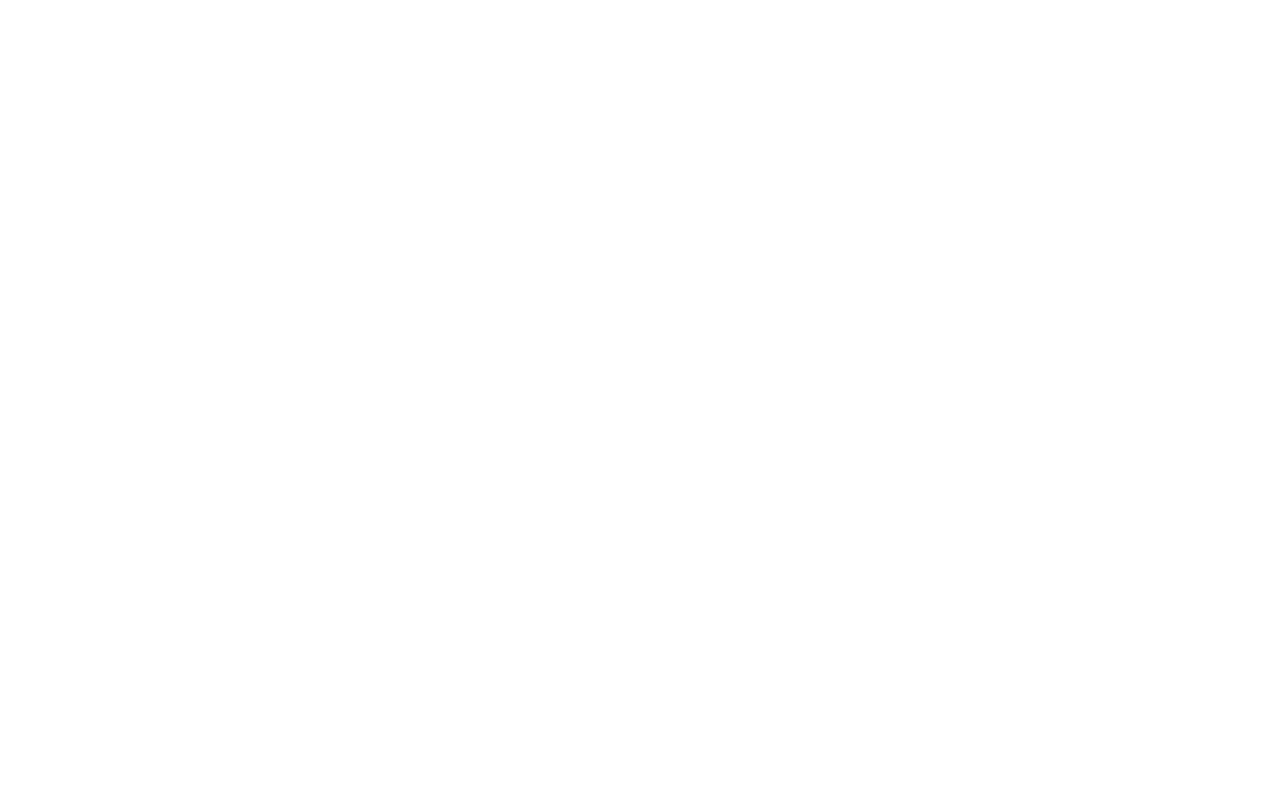
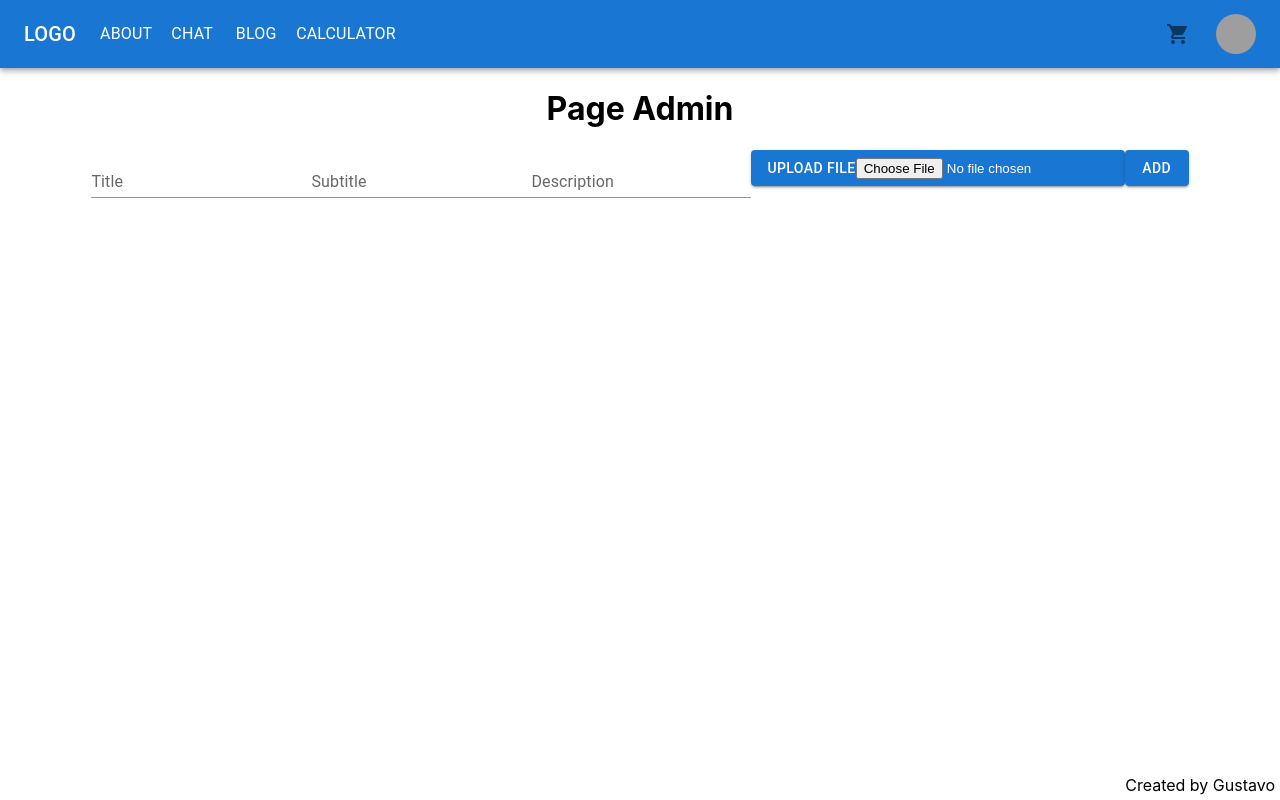
Before and after one commit to cypri9x/e_commerce, a React (Create React App) app: page /Admin in a window 1280 px wide. Before the commit this address had no page. Built offline with nearby package versions, Linux system fonts and the light colour scheme; grey boxes are pictures that could not be loaded.

Commit message:
Split new page item

```diff
--- a/src/components/TopBar.jsx
+++ b/src/components/TopBar.jsx
@@ -18,7 +18,7 @@
 import { useCustomContext } from '../store/CustomContext'
 
 const pages = ['about', 'Chat', 'Blog', 'Calculator'];
-const settings = ['Profile', 'Account', 'Dashboard', 'Logout'];
+const settings = ['Profile', 'Account', 'Admin', 'Logout'];
 
 function TopBar() {
   const { state, dispatch } = useCustomContext();
@@ -44,6 +44,11 @@
   }
 
   const handleCloseUserMenu = () => {
+    setAnchorElUser(null);
+  }
+
+  const handleNavigateSettingsMenu = (page) => {
+    navigate(page);
     setAnchorElUser(null);
   }
 
@@ -149,7 +154,7 @@
             onClose={handleCloseUserMenu}
           >
             {settings.map((setting) => (
-              <MenuItem key={setting} onClick={handleCloseUserMenu}>
+              <MenuItem key={setting} onClick={() => handleNavigateSettingsMenu(setting)}>
                 <Typography textAlign="center">{setting}</Typography>
               </MenuItem>
             ))}
--- a/src/index.js
+++ b/src/index.js
@@ -13,6 +13,7 @@
 import Chat from './pages/Chat/Chat';
 import Calculator from './pages/Calculator/Calculator';
 import Cart from './pages/Cart/Cart';
+import Admin from './pages/Admin/Admin';
 
 ReactDOM.render(
   <React.StrictMode>
@@ -24,6 +25,7 @@
         <Route path="chat" element={<Chat />} />
         <Route path="calculator" element={<Calculator/>}/>
         <Route path="Cart" element={<Cart/>}/>
+        <Route path="Admin" element={<Admin/>}/>
       </Route>
     </Routes>
   </BrowserRouter>
--- /dev/null
+++ b/src/pages/Admin/Admin.js
@@ -0,0 +1,11 @@
+import NewItem from "./Components/NewItem";
+
+function Admin() {
+
+    return <div>
+        <h1>Page Admin</h1>
+        <NewItem></NewItem>
+    </div>;
+
+}
+export default Admin;
--- /dev/null
+++ b/src/pages/Admin/Components/NewItem.js
@@ -0,0 +1,56 @@
+import { Button, TextField } from "@mui/material";
+import { useState } from "react";
+import { useCustomContext } from "../../../store/CustomContext";
+
+
+
+function NewItem() {
+    const [image64, setImage64] = useState("");
+    const [title, setTitle] = useState("");
+    const [subtitle, setSubtitle] = useState("");
+    const [description, setDescription] = useState("");
+    const { state, dispatch } = useCustomContext();
+
+    function handleAddClick() {
+        dispatch({
+            type: "save",
+            payload: {
+                title: title,
+                subtitle: subtitle,
+                description: description,
+                image:  image64
+
+            },
+        });
+    }
+
+    function getImageBase64(event) {
+        let file = event.target.files[0];
+        let reader = new FileReader();
+        reader.readAsDataURL(file);
+        reader.onload =  () => {
+            setImage64(reader.result);
+        };
+
+     }
+
+    return <div>
+        <TextField label="Title" variant="standard" onChange={(e) => setTitle(e.target.value)} />
+        <TextField label="Subtitle" variant="standard" onChange={(e) => setSubtitle(e.target.value)} />
+        <TextField label="Description" variant="standard" onChange={(e) => setDescription(e.target.value)} />
+        <Button
+            variant="contained"
+            component="label"
+        >
+            Upload File
+            <input
+                type="file"
+                id ="MyImage"
+                name="imgname"
+                onChange={getImageBase64}
+            />
+        </Button>
+        <Button variant="contained" onClick={handleAddClick}>Add</Button>
+    </div>;
+}
+export default NewItem;
--- a/src/pages/Chat/Chat.js
+++ b/src/pages/Chat/Chat.js
@@ -6,25 +6,7 @@
 
 function Chat() {
     const { state, dispatch } = useCustomContext();
-    const [title, setTitle] = useState("");
-    const [subtitle, setSubtitle] = useState("");
-    const [description, setDescription] = useState("");
-    const [image, setImage] = useState("");
 
-    const numOfItemsInCart = state.cart.length;
-
-    function handleAddClick() {
-        dispatch({
-            type: "save",
-            payload: {
-                title: title,
-                subtitle: subtitle,
-                description: description,
-                image: image
-
-            },
-        });
-    }
     function handleAddToCart(item) {
         dispatch({
             type: "addToCart",
@@ -37,12 +19,6 @@
 
     return (<div>
         <h1 color="blue">Chatzin</h1>
-        {JSON.stringify(numOfItemsInCart)}
-        <TextField label="Title" variant="standard" onChange={(e) => setTitle(e.target.value)} />
-        <TextField label="Subtitle" variant="standard" onChange={(e) => setSubtitle(e.target.value)} />
-        <TextField label="Description" variant="standard" onChange={(e) => setDescription(e.target.value)} />
-        <TextField label="image" variant="standard" onChange={(e) => setImage(e.target.value)} />
-        <Button variant="contained" onClick={handleAddClick}>Add</Button>
         <Container>
             <Grid container spacing={2}>
                 {state.items.map(function (item) {
```
